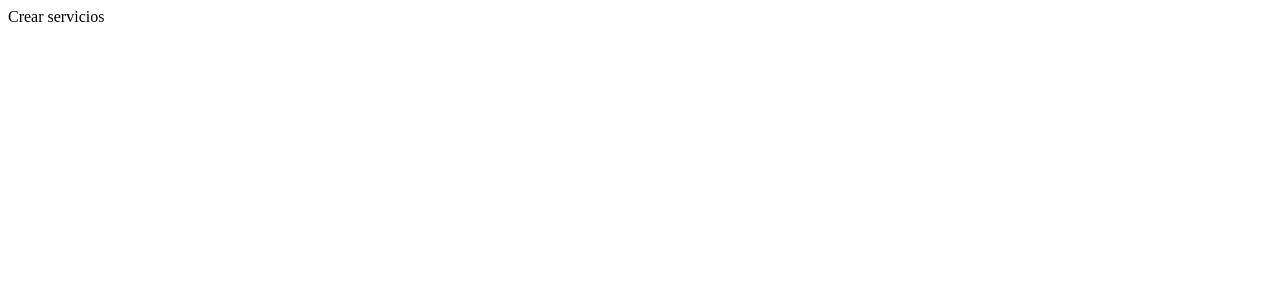
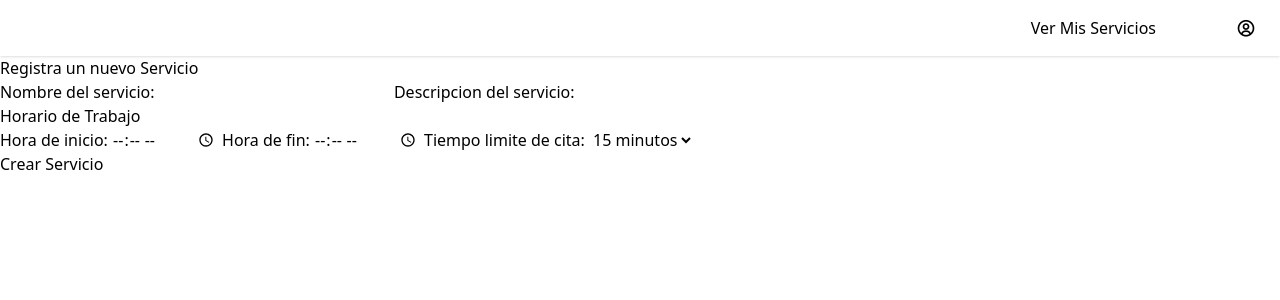
Before and after one commit to yUMIP04/PlataformReservas-AgendaServicios, a Django app: page /crearServicios/ in a window 1280 px wide. Before the commit the part shown is almost empty. Shown: the top 300 px of the page. Run offline with Django 5.2, Linux system fonts and the light colour scheme; some libraries are stand-ins or nearby versions.

Commit message:
-base.html listo. -crear-servicio.html formulario listo.

```diff
--- a/services/models.py
+++ b/services/models.py
@@ -1,5 +1,6 @@
 from django.db import models
 from users.models import Usuario
+
 # Create your models here.
 
 class Catalogo(models.Model):
@@ -8,4 +9,4 @@ class Catalogo(models.Model):
     id_profesional =models.ForeignKey(Usuario, on_delete=models.CASCADE)
     nombre_servicio =models.CharField(max_length=30)
     descripcion =models.TextField()
-    tiempo_limite_cita =models.IntegerField()
+    tiempo_limite_cita =models.CharField(max_length=30)
--- a/templates/services/crear_servicio.html
+++ b/templates/services/crear_servicio.html
@@ -1 +1,52 @@
+{% extends "users/base.html" %}
+
 {% block title  %}Crear servicios{% endblock  %}
+
+{% block content %}
+
+  <div class="create-service">
+
+        <div class="formulario-servicio">
+            <form action="" method="post">
+
+                <div class="titulo-form">
+                    <h1 class="form-titulo">Registra un nuevo Servicio</h1>
+                </div>
+
+                <label for="name-service">Nombre del servicio:</label>
+                <input type="text" id="input-name-service" class="input-name-service" required>
+
+                <label for="descripcion-service">Descripcion del servicio:</label>
+                <input type="text" id="input-descripcion-service" class="input-descripcion-service" required>
+
+
+                <div class="titulo-form">
+                    <h2 class="form-titulo2">Horario de Trabajo</h2>
+                </div>
+
+                <label for="hora-inicio">Hora de inicio:</label>
+                <input type="time" id="input-hora-inicio" class="input-hora-inicio" required>
+
+
+                <label for="hora-fin">Hora de fin:</label>
+                <input type="time" id="input-hora-fin" class="input-hora-fin" required>
+
+
+                <label for="time-cita">Tiempo limite de cita:</label>
+                <select name="time-cita" id="">
+                    <option value="15 minutos">15 minutos</option>
+                     <option value="30 minutos">30 minutos</option>
+                      <option value="45 minutos">45 minutos</option>
+                       <option value="1 hora">1 hora</option>
+                       <option value="2 horas">2 hora(s)</option>
+                       <option value="3 horas">3 hora(s)</option>
+                       <option value="4 horas">4 hora(s)</option>
+                </select>
+
+                <div class="btn-crear">
+                    <input type="submit" value="Crear Servicio">
+                </div>
+            </form>
+        </div>
+    </div>
+{% endblock  %}
--- a/templates/services/lista_servicios.html
+++ b/templates/services/lista_servicios.html
@@ -10,8 +10,8 @@
     <p class="text-gray-600">Aquí se mostrarán todos los servicios disponibles.</p>
 
     <!--🌟btn crear nuevo servicio-->
-<div class="flex flex-row justify-end items-center mr-4 ">
-    <button class="bg-[#88BDA4] p-4"> <a href="{% url "CrearServicios" %}"><i class="bx bx-plus" /></i></a> </button>
+<div class="flex flex-row justify-end items-center mr-14 cursor-pointer ">
+    <button class="bg-[#88BDA4] p-3 pl-5 pr-5 rounded-md transition duration-150 ease-in-out hover:bg-[#659287]"> <a href="{% url "CrearServicios" %}"><i class="bx bx-plus" /></i></a> </button>
 </div>
 
 </div>
```
Also changed, not shown: services/migrations/0002_alter_catalogo_tiempo_limite_cita.py (added), 1 other file.
